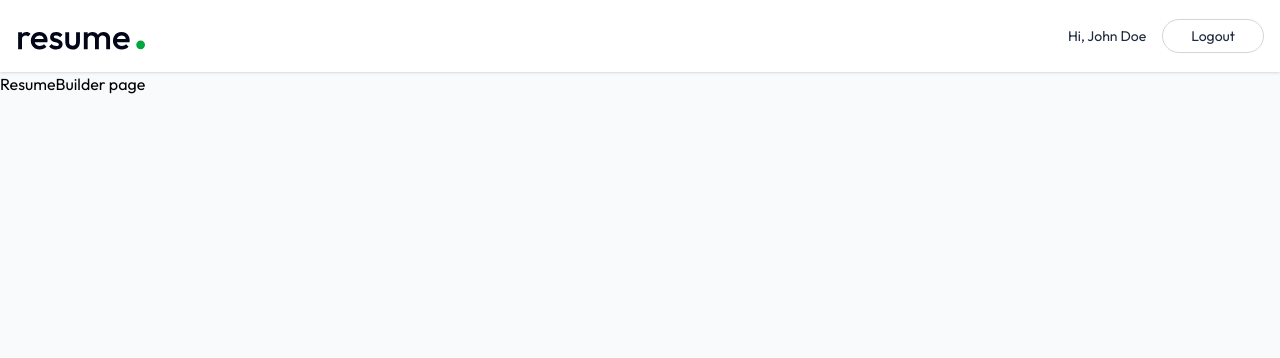
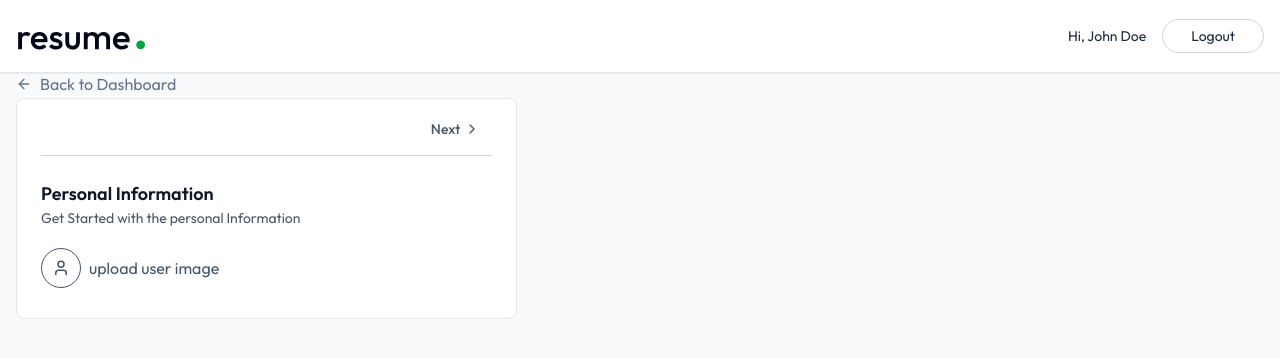
Before and after one commit to satakshi003/Resume_builder, a React (Vite) app in the folder client/: page /app/builder/1 in a window 1280 px wide. Shown: the top 358 px of the page. Built offline with nearby package versions, Linux system fonts and the light colour scheme.

Commit message:
Add PersonalInfoForm component and integrate it into ResumeBuilder page

```diff
--- /dev/null
+++ b/client/src/components/PersonalInfoForm.jsx
@@ -0,0 +1,44 @@
+import { User } from "lucide-react";
+import React from "react";
+
+const PersonalInfoForm = ({data, onChange, removeBackground, setBackground}) => {
+
+  const handleChange = (field, value ) => {
+    onChange({...data, [field]: value})
+  }
+
+
+  return (
+    <div>
+      <h3 className="text-lg font-semibold text-gray-900">Personal Information</h3>
+      <p className="text-sm text-gray-600">Get Started with the personal Information </p>
+      <div className="flex items-center gap-2">
+        <label>
+          {data.image ? (
+            <img src={typeof data.image === 'string' ? data.image : URL.createObjectURL(data.image)} alt="user-image" className="w-16 h-16 rounded-full object-cover mt-5 ring ring-slate-300 hover:opacity-80" />
+          ) : (
+            <div className="inline-flex items-center gap-2 mt-5 text-slate-600 hover:text-slate-700 cursor-pointer">
+              <User className="size-10 p-2.5 border rounded-full" />
+              upload user image
+
+            </div>
+          )}
+          <input type="file" accept="image/jpeg, image/png" className="hidden" onChange={(e) => handleChange("image", e.target.files[0])} />
+        </label>
+        {typeof data.image === 'object' && (
+          <div className="flex flex-col gap-1 pl-4 text-sm">
+            <p>Remove Background</p>
+            <label className="relative inline-flex items-center cursor-pointer text-gray-900 gap-3">
+              <input type="checkbox" className="sr-only peer" onChange={() => setRemoveBackground(prev => !prev)} checked={removeBackground} />
+              <div className="w-9 h-5 bg-slate-300 rounded-full peer peer-checked:bg-green-600 transition-transform duration-200"></div>
+              <span className="dot absolute left-1 top-1 w-3 h-3 bg-white rounded-full transition-transform duration-200 ease-in-out peer-checked:translate-x-4"></span>
+            </label>
+
+          </div>
+        )}
+      </div>
+    </div>
+  )
+}
+
+export default PersonalInfoForm
--- a/client/src/pages/ResumeBuilder.jsx
+++ b/client/src/pages/ResumeBuilder.jsx
@@ -1,9 +1,101 @@
-import React from 'react'
+import React, { useState } from 'react'
+import { Link, useParams } from 'react-router-dom'
+import { dummyResumeData } from '../assets/assets'
+import { ArrowLeftIcon, Briefcase, ChevronLeft, ChevronRight, FileText, FolderIcon, GraduationCap, Sparkle, User } from 'lucide-react'
+import PersonalInfoForm from '../components/PersonalInfoForm'
 
 const ResumeBuilder = () => {
+
+  const {resumeId} = useParams()
+
+  const [resumeData, setResumeData] = useState({
+    _id: '',
+    title: '',
+    personal_info: {},
+    professional_summary: "",
+    experience: [],
+    education: [],
+    project: [],
+    skills: [],
+    template: "classic",
+    accent_color: "#3B82F6",
+    public: false,
+  })
+
+  const loadExistingResume = async () => {
+    const resume = dummyResumeData.find(resume => resume._id === resumeId)
+    if(resume){
+      setResumeData(resume)
+      document.title = resume.title
+    }
+  }
+
+  const [activeSectionIndex, setActiveSectionIndex] = useState(0)
+  const [removeBackground, setRemoveBackground] = useState(false);
+
+  const sections = [
+    {id: "personal", name: "Personal Info", icon: User },
+    {id: "summary", name: "Summary", icon: FileText },
+    {id: "experience", name: "Experience", icon: Briefcase },
+    {id: "education", name: "Education", icon: GraduationCap },
+    {id: "projects", name: "Projects", icon: FolderIcon },
+    {id: "skills", name: "Skills", icon: Sparkle },
+
+  ]
+
+  const activeSection = sections[activeSectionIndex]
+
   return (
     <div>
-      <h1>ResumeBuilder page</h1>
+
+        <div className='max-w-7xl mx-auto px-4 tpy-6'>
+          <Link to={'/app'} className='inline-flex gap-2 items-center text-slate-500 hover:text-slate-700 transition-all'>
+            <ArrowLeftIcon className='size-4' /> Back to Dashboard
+          </Link>
+        </div>
+
+        <div className='max-w-7xl mx-auto px-4 pb-8'>
+          <div className='grid lg:grid-cols-12 gap-8'>
+            {/* Left Panel - Form */}
+            <div className='relative lg:col-span-5 rounded-lg overflow-hidden'>
+                <div className='bg-white rounded-lg shadow-sm border border-gray-200 p-6 pt-1'>
+                  {/* Progress bar using activeSectionIndex */}
+                  <hr className='absolute top-0 left-0 h-1 bg-gradient-to-r from-green-500 to-green-600 border-none transition-all duration-2000' style={{width: `${activeSectionIndex * 100 / (sections.length - 1)}%`}} />
+
+                  {/* Section Navigation  */}
+                  <div className='flex justify-between items-center mb-6 border-b border-gray-300 py-1'>
+                    <div></div>
+                    <div className='flex items-center'>
+                      {activeSectionIndex !== 0 && (
+                        <button onClick={() => setActiveSectionIndex((prevIndex) => Math.max(prevIndex - 1, 0))} className='flex items-center gap-1 p-3 rounded-lg text-sm font-medium text-gray-600 hover:bg-gray-50 transition-all' disabled={activeSectionIndex === 0}>
+                          <ChevronLeft className='size-4' />Previous
+                        </button>
+                      )}
+
+                      <button onClick={() => setActiveSectionIndex((prevIndex) => Math.min(prevIndex + 1, sections.length - 1))} className= {`flex items-center gap-1 p-3 rounded-lg text-sm font-medium text-gray-600 hover:bg-gray-50 transition-all ${activeSectionIndex === sections.length - 1 && 'opacity-50'}`} disabled={activeSectionIndex === sections.length - 1}> Next
+                          <ChevronRight className='size-4' />
+                        </button>
+
+                    </div>
+
+                  </div>
+
+                  {/* Form Content */}
+                  <div className='space-y-6'>
+                    {activeSection.id === 'personal' && (
+                      <PersonalInfoForm data={resumeData.personal_info} onChange={(data) => setResumeData(prev => ({...prev, personal_info: data}))} removeBackground={removeBackground}setRemoveBackground={setRemoveBackground} />
+                    )}
+
+                  </div>
+
+                </div>
+            </div>
+
+            {/* Right Panel - Preview */}
+            <div></div>
+          </div>
+        </div>
+
     </div>
   )
 }
```
